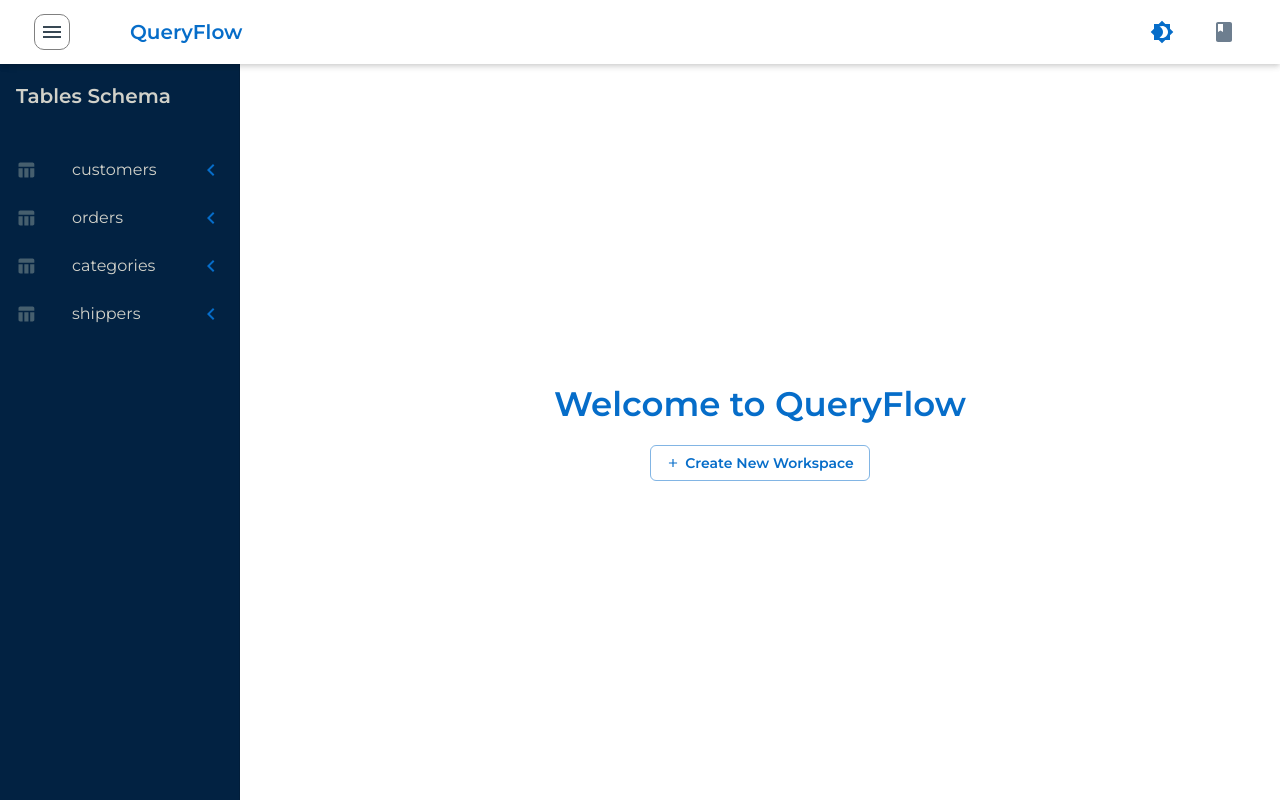
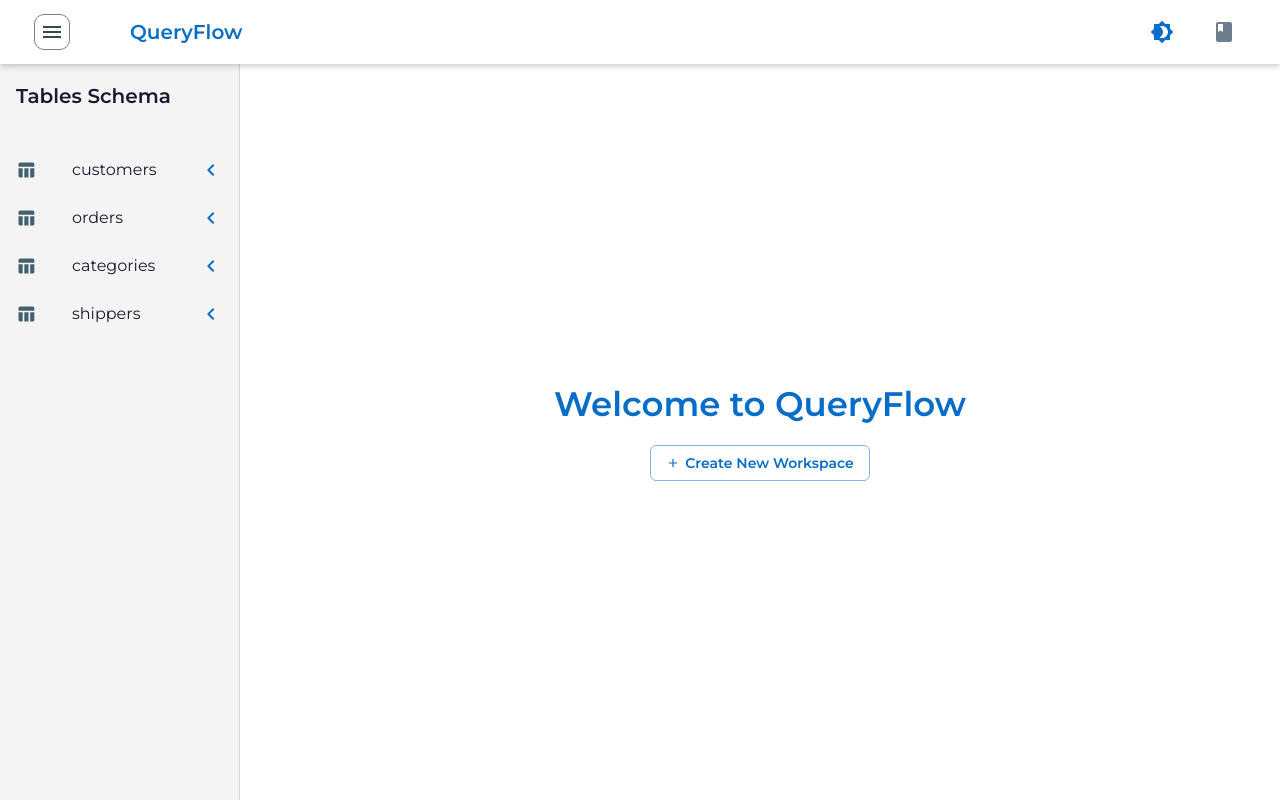
Before and after one commit to Shivanshu-Kashyap/Queryflow, a React (Vite) app: page / in a window 1280 px wide. Built offline with nearby package versions, Linux system fonts and the light colour scheme.

Commit message:
Change color theme

```diff
--- a/src/styles/theme.js
+++ b/src/styles/theme.js
@@ -33,14 +33,14 @@ const getTheme = (mode) =>
       background: {
         light: mode === "light" ? "#eef2f4" : "#2c2c2c",
         default: mode === "light" ? "#fff" : "#121212",
-        dark: mode === "light" ? "#022242" : "#000",
+        dark: mode === "light" ? "#f4f4f4" : "#000",
         primaryButton: mode === "light" ? "#066dc9" : "#2196f3",
         paper: mode === "light" ? "#fff" : "#1e1e1e",
       },
       text: {
         primary: mode === "light" ? "#066dc9" : "#90caf9",
         secondary: mode === "light" ? "#000" : "#b0bec5",
-        primaryDark: mode === "light" ? "#d1d1c9" : "#fff",
+        primaryDark: mode === "light" ? "#1a1a2e" : "#fff",
         secondaryDark: mode === "light" ? "#465f6e" : "#c3ccd4",
         disabled: mode === "light" ? "rgba(0, 0, 0, 0.38)" : "rgba(255, 255, 255, 0.5)",
       },
```
